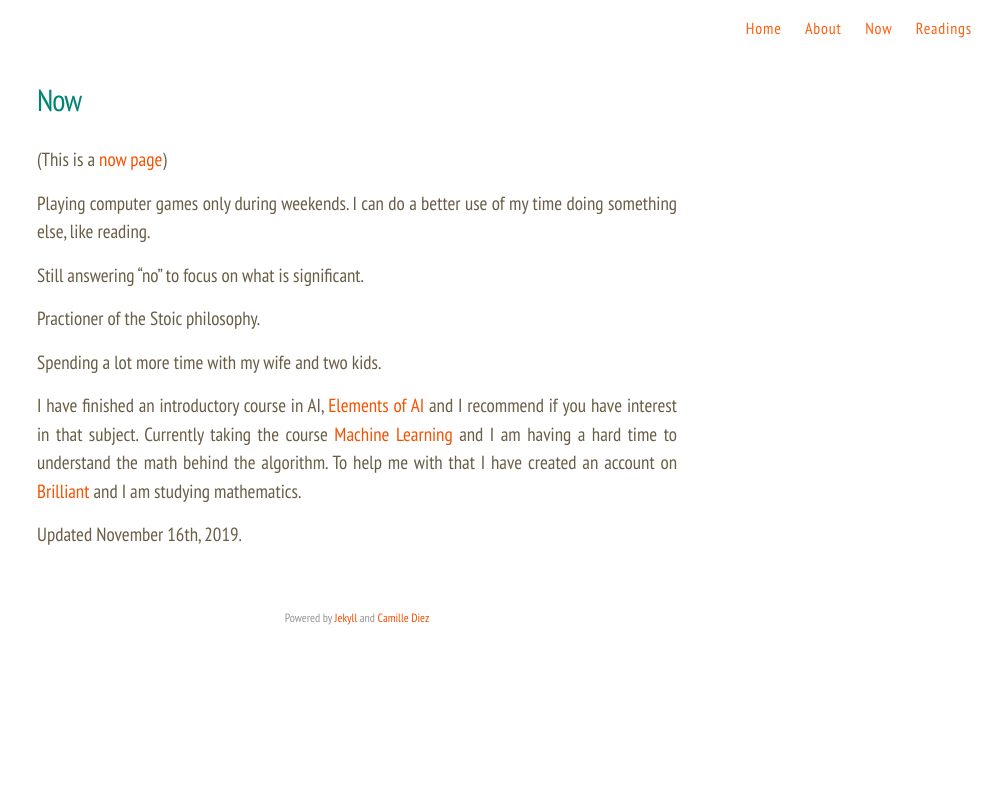
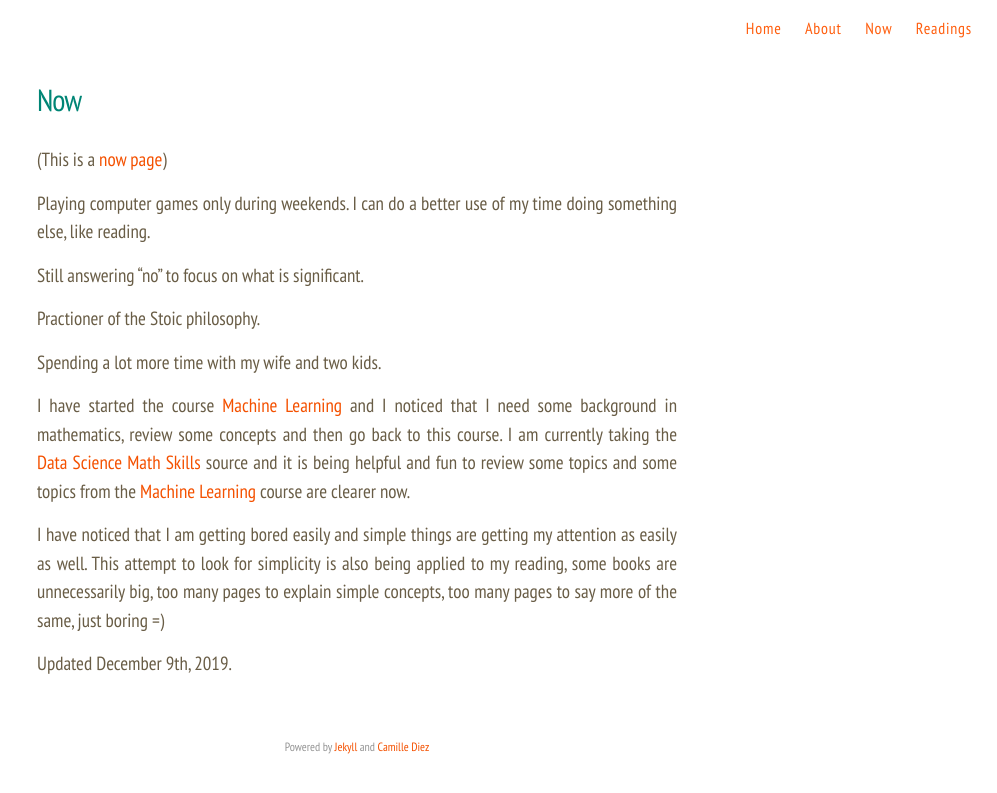
Before and after one commit to gerep/gerep.github.io, a Jekyll site: the page built from now.md, in a window 1280 px wide. Shown: the top 793 px of the page, without its empty margins (283-1280 px from the left). Built offline with Jekyll 4.4.1, drawn with Linux system fonts in a browser that asks for light colours; nearby versions of some CDN libraries.

Commit message:
Update now.md

```diff
--- a/now.md
+++ b/now.md
@@ -14,6 +14,9 @@ Practioner of the Stoic philosophy.
 
 Spending a lot more time with my wife and two kids.
 
-I have finished an introductory course in AI, [Elements of AI](https://www.elementsofai.com) and I recommend if you have interest in that subject. Currently taking the course [Machine Learning](https://www.coursera.org/learn/machine-learning) and I am having a hard time to understand the math behind the algorithm. To help me with that I have created an account on [Brilliant](https://brilliant.org/) and I am studying mathematics.
+I have started the course [Machine Learning](https://www.coursera.org/learn/machine-learning) and I noticed that I need some background in mathematics, review some concepts and then go back to this course.
+I am currently taking the [Data Science Math Skills](https://www.coursera.org/learn/datasciencemathskills/) source and it is being helpful and fun to review some topics and some topics from the [Machine Learning](https://www.coursera.org/learn/machine-learning) course are clearer now.
 
-Updated November 16th, 2019.
+I have noticed that I am getting bored easily and simple things are getting my attention as easily as well. This attempt to look for simplicity is also being applied to my reading, some books are unnecessarily big, too many pages to explain simple concepts, too many pages to say more of the same, just boring =)
+
+Updated December 9th, 2019.
```
